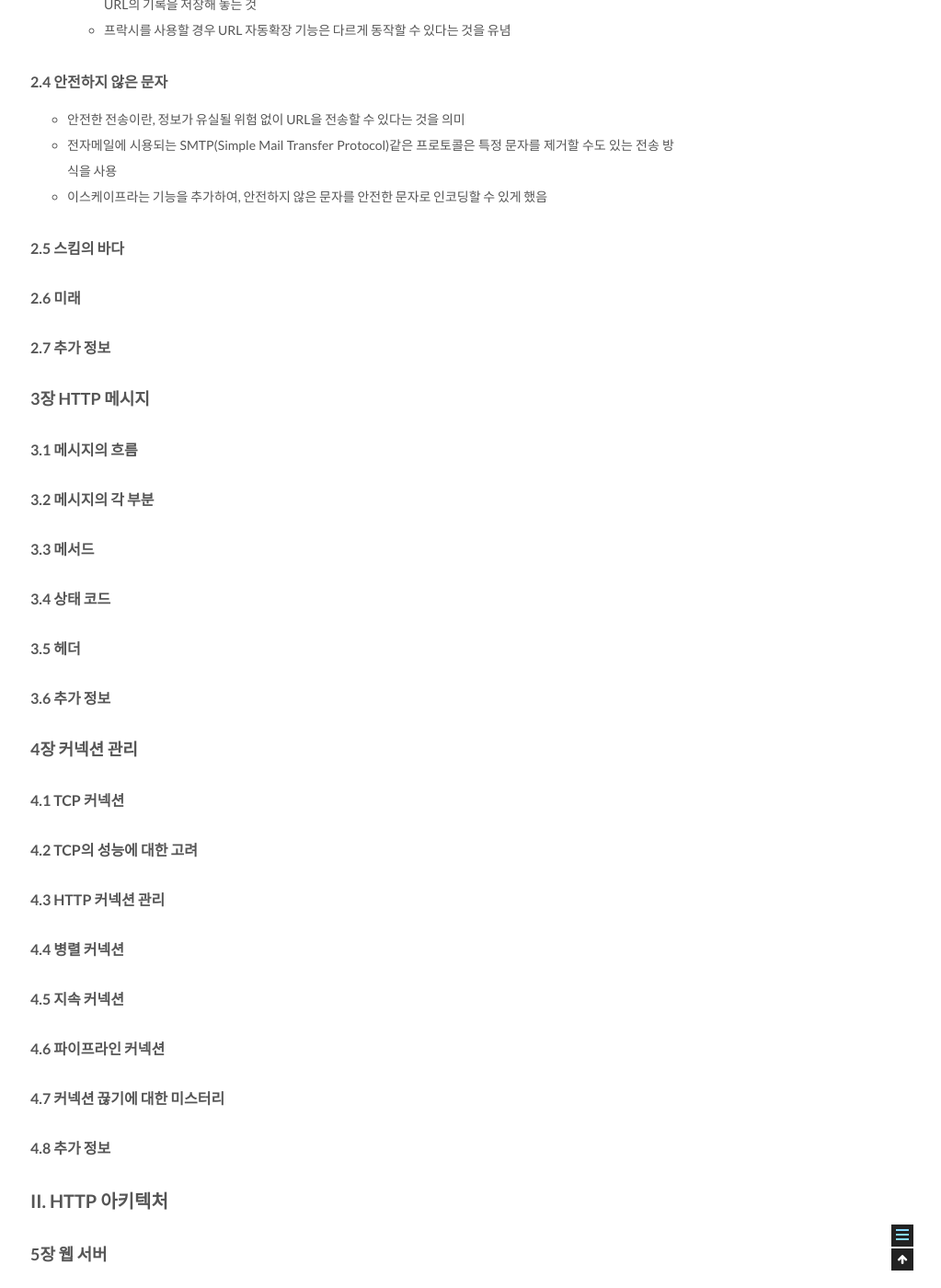
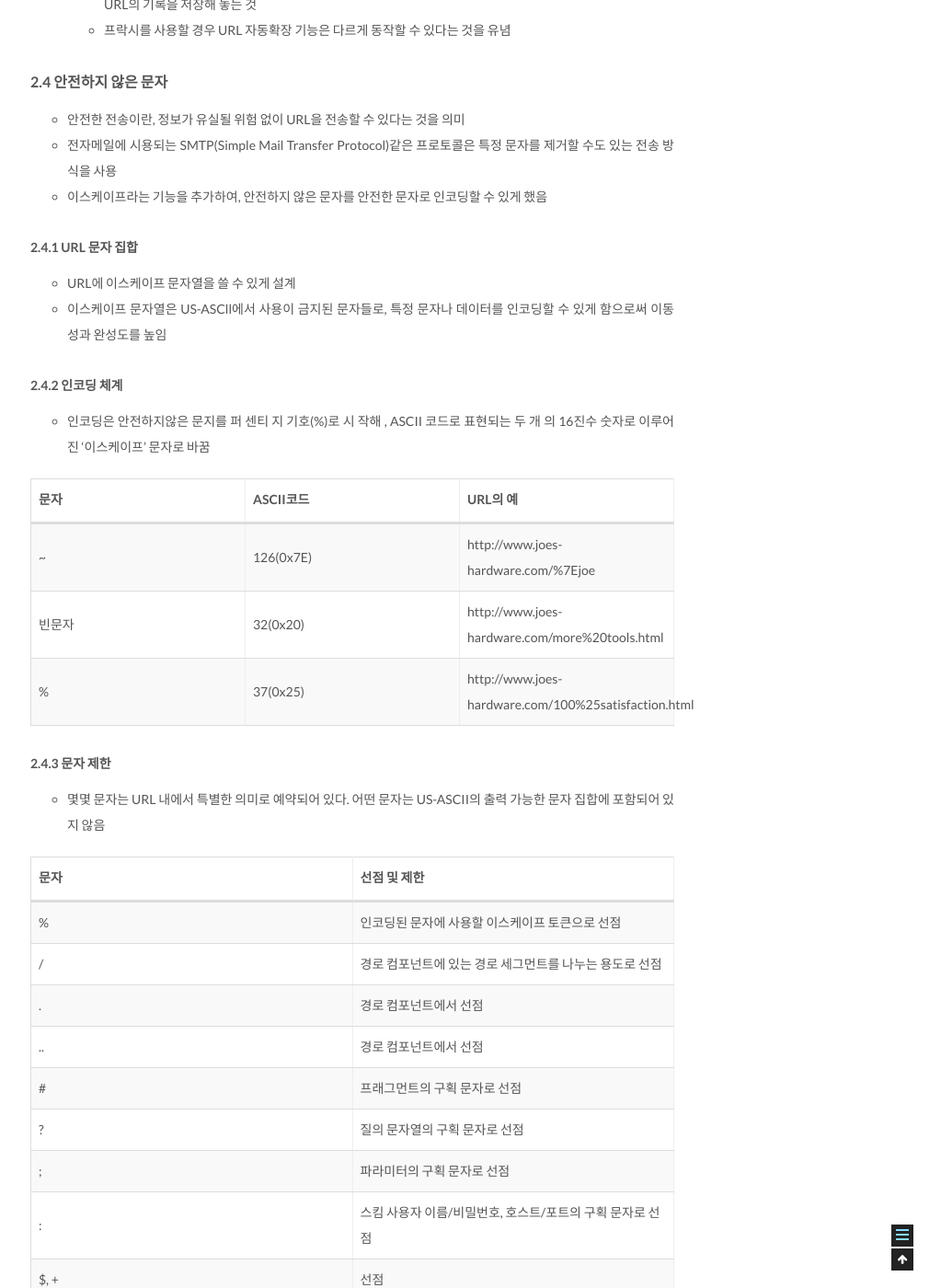
Before and after one commit to csj4032/csj4032.github.io, a Jekyll site: the page built from _posts/2018-01-21-HTTP완벽가이드.md, in a window 1280 px wide and 1400 px high, scrolled down 13382 px. Shown: the whole window at 92% size, without its empty margins (257-1280 px from the left). Built offline with Jekyll 4.4.1, drawn with Linux system fonts in a browser that asks for light colours; some of the changed text lies outside the part shown.

Commit message:
HTTP완벽가이드 포스팅 수정

```diff
--- a/_posts/2018-01-21-HTTP완벽가이드.md
+++ b/_posts/2018-01-21-HTTP완벽가이드.md
@@ -307,6 +307,37 @@ tags:
 * 안전한 전송이란, 정보가 유실될 위험 없이 URL을 전송할 수 있다는 것을 의미
 * 전자메일에 시용되는 SMTP(Simple Mail Transfer Protocol)같은 프로토콜은 특정 문자를 제거할 수도 있는 전송 방식을 사용
 * 이스케이프라는 기능을 추가하여, 안전하지 않은 문자를 안전한 문자로 인코딩할 수 있게 했음
+
+##### 2.4.1 URL 문자 집합
+* URL에 이스케이프 문자열을 쓸 수 있게 설계
+* 이스케이프 문자열은 US-ASCll에서 사용이 금지된 문자들로, 특정 문자나 데이터를 인코딩할 수 있게 함으로써 이동성과 완성도를 높임
+
+##### 2.4.2 인코딩 체계
+* 인코딩은 안전하지않은 문지를 퍼 센티 지 기호(%)로 시 작해 , ASCII 코드로 표현되는 두 개 의 16진수 숫자로 이루어 진 '이스케이프' 문자로 바꿈
+
+| 문자 | ASCII코드| URL의 예 |
+| --- | --- | --- |
+| ~ | 126(0x7E) | http://www.joes-hardware.com/%7Ejoe |
+| 빈문자 | 32(0x20) | http://www.joes-hardware.com/more%20tools.html |
+| % | 37(0x25) | http://www.joes-hardware.com/100%25satisfaction.html |
+
+##### 2.4.3 문자 제한
+* 몇몇 문자는 URL 내에서 특별한 의미로 예약되어 있다. 어떤 문자는 US-ASCII의 출력 가능한 문자 집합에 포함되어 있지 않음
+
+| 문자 | 선점 및 제한 |
+| --- | --- |
+| % | 인코딩된 문자에 사용할 이스케이프 토큰으로 선점 |
+| / | 경로 컴포넌트에 있는 경로 세그먼트를 나누는 용도로 선점 |
+| . | 경로 컴포넌트에서 선점 |
+| .. | 경로 컴포넌트에서 선점 |
+| # | 프래그먼트의 구획 문자로 선점 |
+| ? | 질의 문자열의 구획 문자로 선점 |
+| ; | 파라미터의 구획 문자로 선점 |
+| : | 스킴 사용자 이름/비밀번호, 호스트/포트의 구획 문자로 선점 |
+| $, + | 선점 |
+| @ & = | 특정 스킴에서 특별한 의미가 있기 때문에 선점 |
+| {} \| · \ ~ [] \` | 게이트웨이와 같은 여러 전송 에이전트에서 불안전하게 다루기 때문에 제한됨 |
+| <> " | 안전하지 않음. 웹 문서에서 URL을 구분 지어 표시하듯이(예를 들어 'http://www.joes-hardware.com'), URL 범위 밖에서 역할이 있는 문자이기 때문에 반드시 인코딩해야 한다 |
 
 #### 2.5 스킴의 바다
 
```
